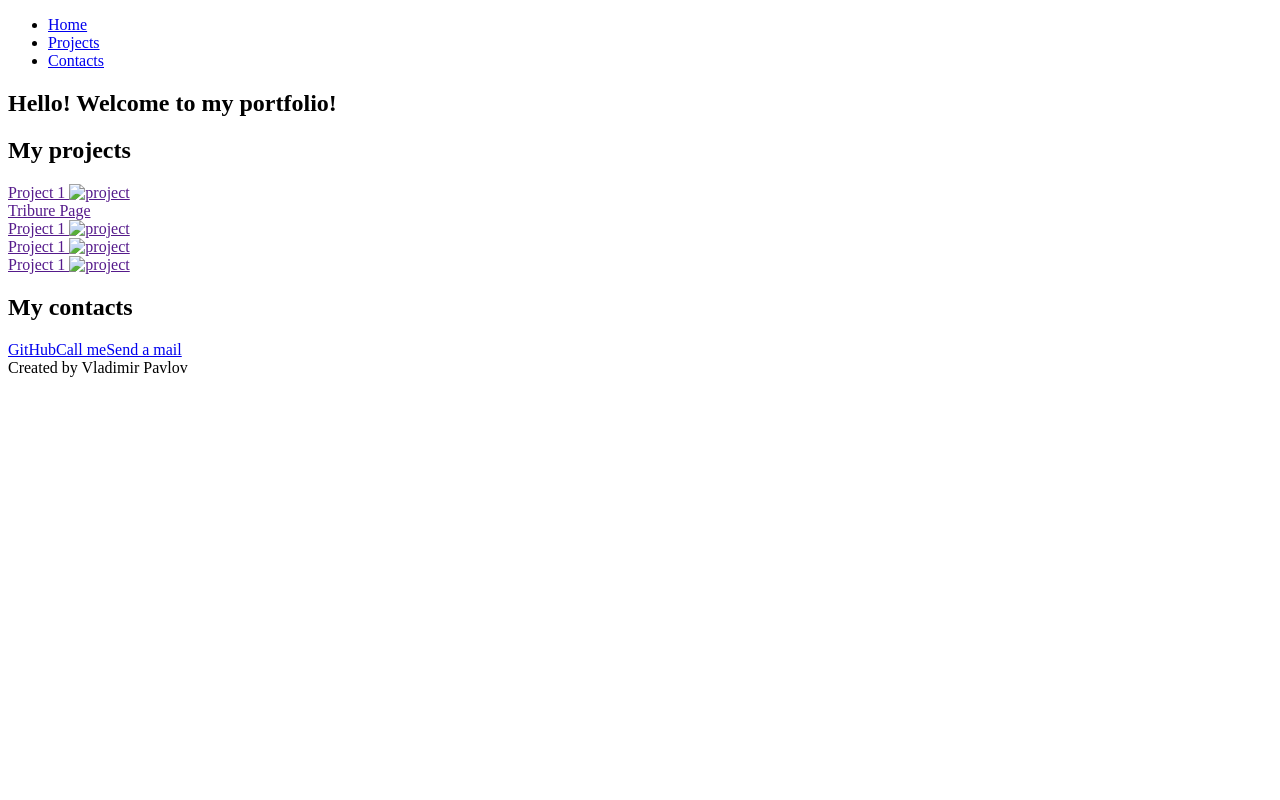
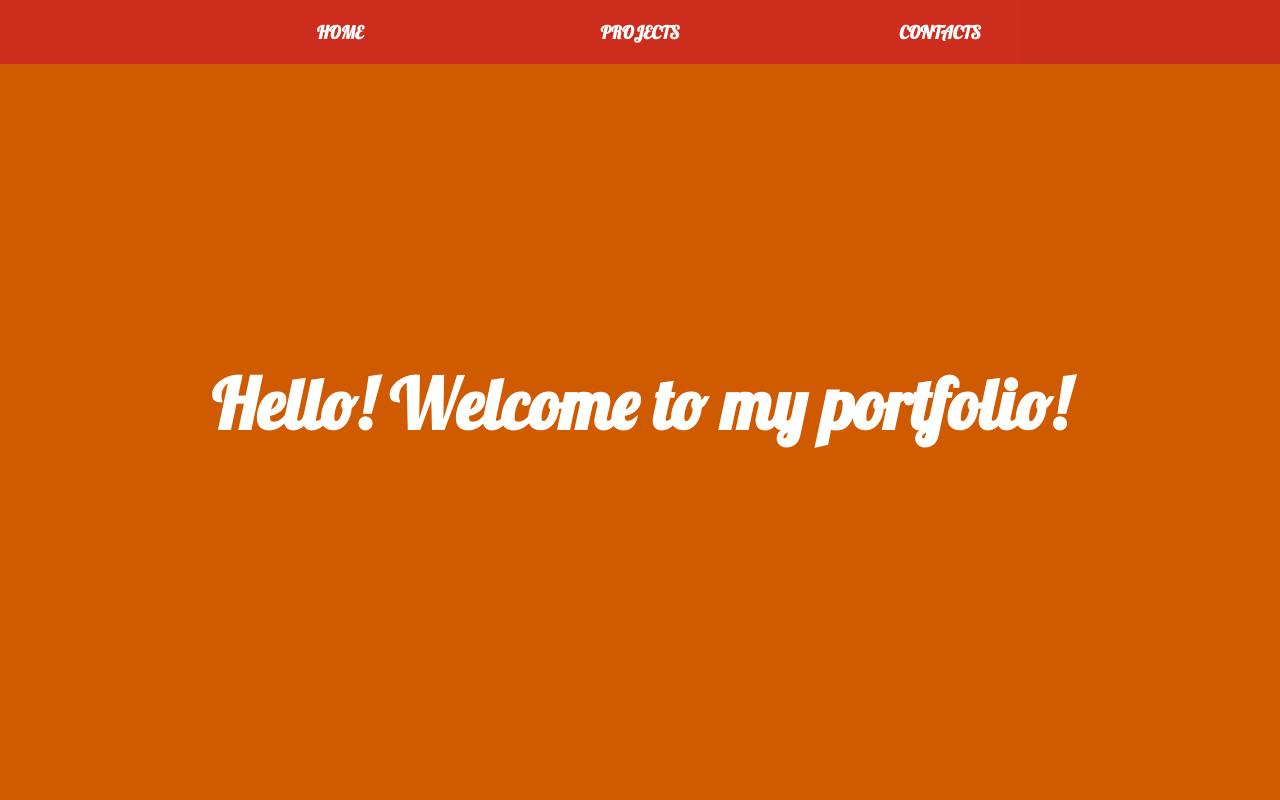
Before and after one commit to Mort007/Mort007.github.io, a plain HTML site: page index.html in a window 1280 px wide. Shown: the top 800 px of the page. Drawn offline with Linux system fonts and the light colour scheme.

Commit message:
Update index.html

```diff
--- a/index.html
+++ b/index.html
@@ -2,7 +2,9 @@
 <html lang="en" dir="ltr">
   <head>
     <meta charset="utf-8">
-    <title></title>
+    <title>Portfolio</title>
+    <link href="https://fonts.googleapis.com/css?family=Lobster&amp;subset=cyrillic" rel="stylesheet">
+    <link rel="stylesheet" href="css/main.css">
   </head>
   <body>
     <header></header>
```
